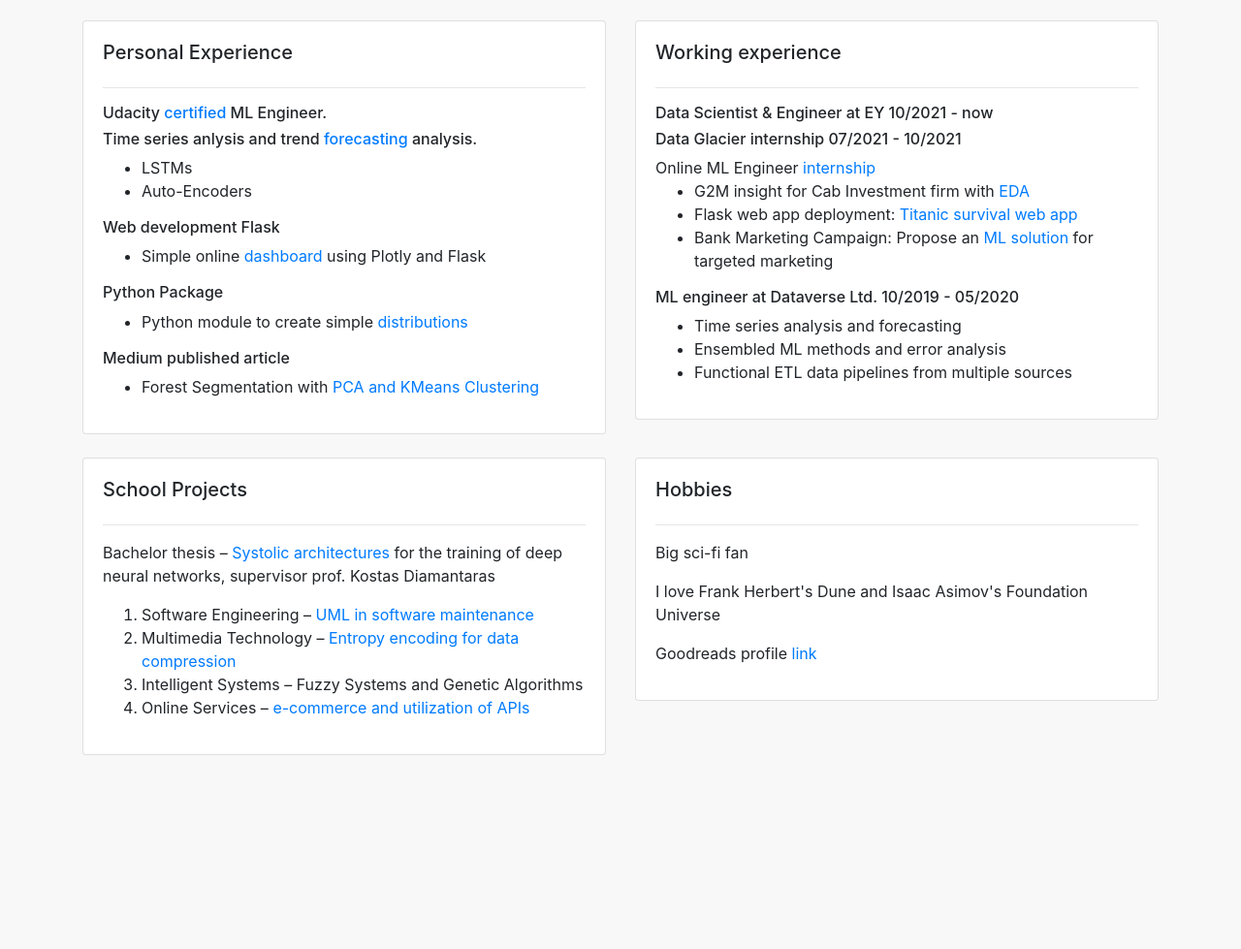
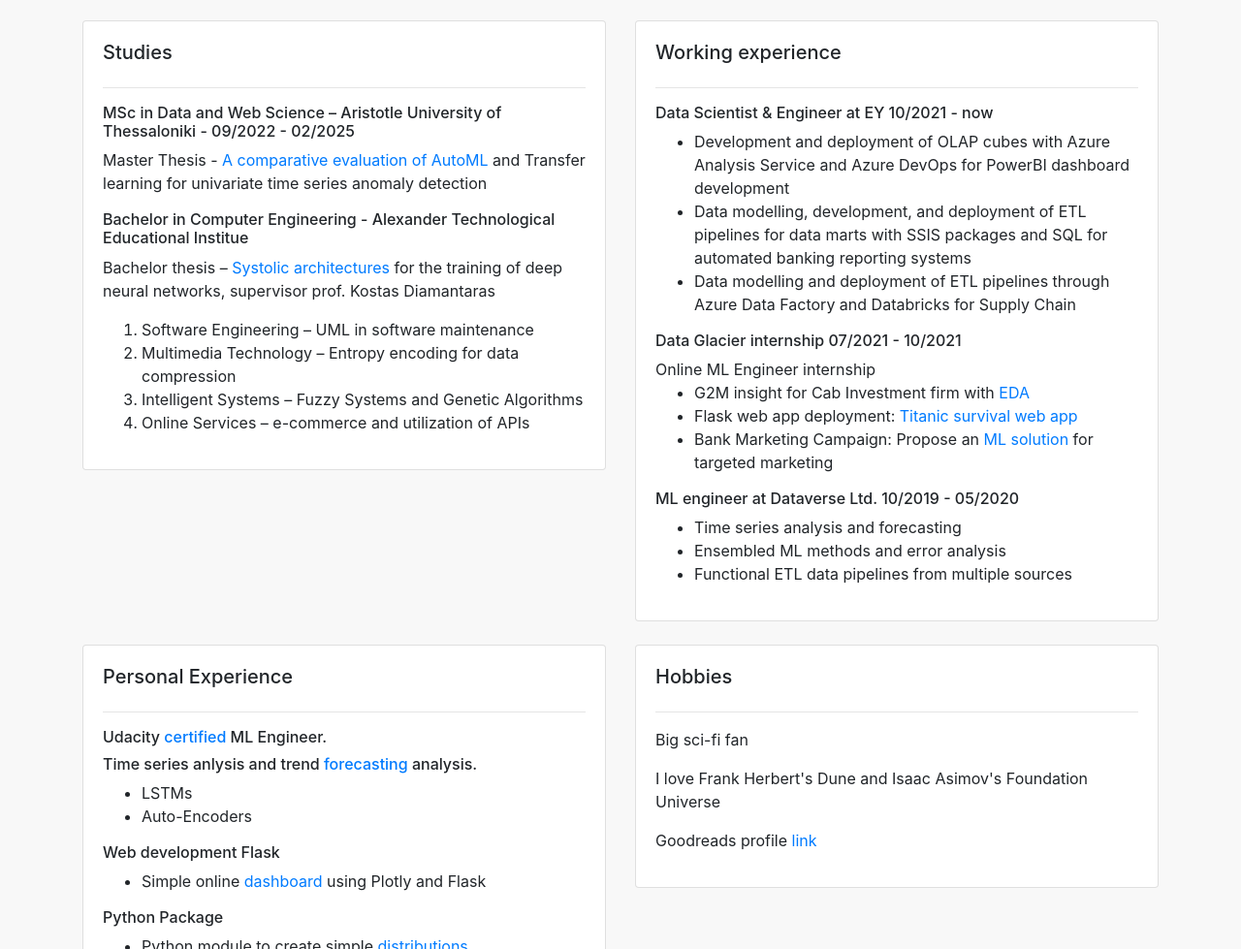
Before and after one commit to gmoysiad/gmoysiad.github.io, a plain HTML site: page index.html in a window 1280 px wide. Shown: the part 440-1419 px from the top of the page at 97% size. Before the commit the page ends 1243 px from the top, so only its background shows below. Drawn offline with nearby package versions, Linux system fonts and the light colour scheme.

Commit message:
Update index.html

```diff
--- a/index.html
+++ b/index.html
@@ -34,11 +34,55 @@
 					<!--<p>Completed mandatory military service for the Greek Army 08/09/2020-08/06/2021 -->
 
 					<ul class="social-links">
-						<li><a href="https://drive.google.com/file/d/12CBMicE-PrNA0D6-KsxF_j7WCciZraw-/view?usp=sharing"><img class="social" src="images/cv.png"></a></li>
+						<li><a href="https://drive.google.com/file/d/12kgOIcuPyDevWrS12wIKx6VIZTQELOep/view?usp=sharing"><img class="social" src="images/cv.png"></a></li>
 						<li><a href="https://github.com/gmoysiad"><img class="social" src="images/github.png"></a></li>
 						<li><a href="https://www.linkedin.com/in/giorgos-moysiadis-22309a138/"><img class="social" src="images/linkedin.png"></a></li>
 						<li><a href="https://twitter.com/JoeMoysiadis"><img class="social" src="images/twitter.png"></a></li>
 						<li><a href="https://www.facebook.com/gmoysiad/"><img class="social" src="images/facebook.png"></a></li>
+					</ul>
+				</div>
+			</div>
+		</div>
+		<br>
+		<div class="row">
+			<div class="col-md-6 h-100">
+				<div class="card card-body">
+					<h5>Studies</h5>
+					<hr>
+					<h6>MSc in Data and Web Science – Aristotle University of Thessaloniki - 09/2022 - 02/2025</h6>
+					<p>Master Thesis - <a href="https://drive.google.com/file/d/19lTKi4D_Q2pwk-V9tZnQNwhXguIFPmEW/view?usp=sharing">A comparative evaluation of AutoML </a>and Transfer learning for univariate time series anomaly detection</p>
+					<h6>Bachelor in Computer Engineering - Alexander Technological Educational Institue</h6>
+					<p>Bachelor thesis – <a href="https://drive.google.com/file/d/1HCtitLtBs8XQG4Ft8VsjSA_xYd9kvHHd/view?usp=sharing">Systolic architectures</a> for the training of deep neural networks, supervisor prof. Kostas Diamantaras</p>
+					<ol>
+						<li>Software Engineering – UML in software maintenance</li>
+						<li>Multimedia Technology – Entropy encoding for data compression</li>
+						<li>Intelligent Systems – Fuzzy Systems and Genetic Algorithms</li>
+						<li>Online Services – e-commerce and utilization of APIs</li>
+					</ol>
+				</div>
+			</div>
+			<div class="col-md-6 h-100">
+				<div class="card card-body">
+					<h5>Working experience</h5>
+					<hr>
+					<h6>Data Scientist & Engineer at EY 10/2021 - now</h6>
+					<ul>
+						<li>Development and deployment of OLAP cubes with Azure Analysis Service and Azure DevOps for PowerBI dashboard development</li>
+						<li>Data modelling, development, and deployment of ETL pipelines for data marts with SSIS packages and SQL for automated banking reporting systems</li>
+						<li>Data modelling and deployment of ETL pipelines through Azure Data Factory and Databricks for Supply Chain</li>
+					</ul>
+					<h6>Data Glacier internship 07/2021 - 10/2021</h6>
+					<h7>Online ML Engineer internship</h7>
+					<ul>
+						<li>G2M insight for Cab Investment firm with <a href="https://github.com/gmoysiad/eda">EDA</a></li>
+						<li>Flask web app deployment: <a href="https://survival-web-app.herokuapp.com/">Titanic survival web app</a></li>
+						<li>Bank Marketing Campaign: Propose an <a href="https://github.com/gmoysiad/bank_marketing_campaign">ML solution</a> for targeted marketing</li>
+					</ul>
+					<h6>ML engineer at Dataverse Ltd. 10/2019 - 05/2020</h6>
+					<ul>
+						<li>Time series analysis and forecasting</li>
+						<li>Ensembled ML methods and error analysis</li>
+						<li>Functional ETL data pipelines from multiple sources</li>
 					</ul>
 				</div>
 			</div>
@@ -69,42 +113,6 @@
 					</ul>
 				</div>
 			</div>
-			<div class="col-md-6 h-100">
-				<div class="card card-body">
-					<h5>Working experience</h5>
-					<hr>
-					<h6>Data Scientist & Engineer at EY 10/2021 - now</h6>
-					<h6>Data Glacier internship 07/2021 - 10/2021</h6>
-					<h7>Online ML Engineer <a href="https://drive.google.com/file/d/10J-LBzLAJhf2olFi_KBi8Yr5BQfW_ji_/view?usp=sharing">internship</a></h7>
-					<ul>
-						<li>G2M insight for Cab Investment firm with <a href="https://github.com/gmoysiad/eda">EDA</a></li>
-						<li>Flask web app deployment: <a href="https://survival-web-app.herokuapp.com/">Titanic survival web app</a></li>
-						<li>Bank Marketing Campaign: Propose an <a href="https://github.com/gmoysiad/bank_marketing_campaign">ML solution</a> for targeted marketing</li>
-					</ul>
-					<h6>ML engineer at Dataverse Ltd. 10/2019 - 05/2020</h6>
-					<ul>
-						<li>Time series analysis and forecasting</li>
-						<li>Ensembled ML methods and error analysis</li>
-						<li>Functional ETL data pipelines from multiple sources</li>
-					</ul>
-				</div>
-			</div>
-		</div>
-		<br>
-		<div class="row">
-			<div class="col-md-6 h-100">
-				<div class="card card-body">
-					<h5>School Projects</h5>
-					<hr>
-					<p>Bachelor thesis – <a href="https://drive.google.com/file/d/1MK-uGIkRWGMLM2Lg5RzMKKMibMIuUmX8/view?usp=sharing">Systolic architectures</a> for the training of deep neural networks, supervisor prof. Kostas Diamantaras</p>
-					<ol>
-						<li>Software Engineering – <a href="https://drive.google.com/file/d/0B69K7x63vvOHOVhGYXM4Zkw3dlU/view?usp=sharing&resourcekey=0-xHNXl9v_3VFW-x51F7Iqyg">UML in software maintenance</a></li>
-						<li>Multimedia Technology – <a href="https://drive.google.com/file/d/1FQiUXGODGelnVvJUXQFGvLezFoMOgsZ7/view?usp=sharing">Entropy encoding for data compression</a></li>
-						<li>Intelligent Systems – Fuzzy Systems and Genetic Algorithms</li>
-						<li>Online Services – <a href="https://drive.google.com/file/d/1qCMais2SfcHoSlHHK3x_aLsn43bWTCvB/view?usp=sharing">e-commerce and utilization of APIs</a></li>
-					</ol>
-				</div>
-			</div>
 			<div class="col-md-6 ">
 				<div class="card card-body">
 					<h5>Hobbies</h5>
```
